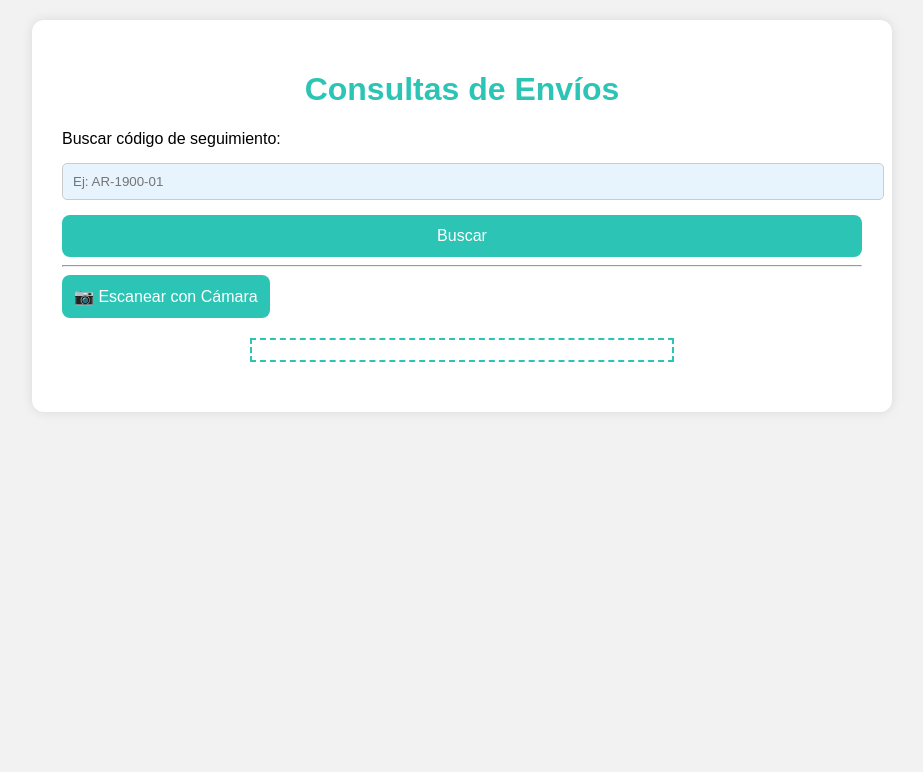
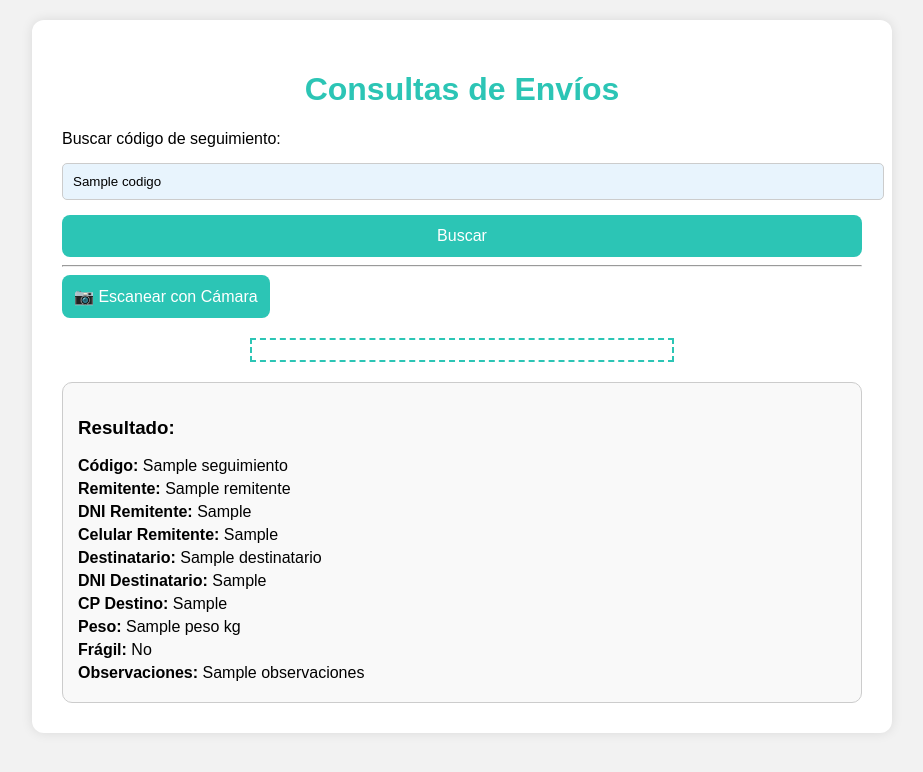
Before and after one commit to lluqlu/mi-etiquetas-deploy, a Flask app: template templates/consultas.html in a window 1280 px wide. Shown: the top 772 px of the page, without its empty margins (178-1101 px from the left). Run offline with Flask 2, Linux system fonts and the light colour scheme; the template is opened without the code that fills it: most values are stand-ins (such as "Sample title", 1, 10 or a date in 2020); some libraries are stand-ins or nearby versions.

Commit message:
consultas 1

```diff
--- a/app.py
+++ b/app.py
@@ -37,21 +37,35 @@ def logout():
     session.pop('usuario', None)
     return redirect(url_for('index'))
 
-# --------- CONTADOR JSON PERSISTENTE --------- #
+# --------- CONSULTAS --------- #
+@app.route('/consultas', methods=['GET'])
+@requires_auth
+def consultas():
+    codigo = request.args.get('codigo')
+    resultado = None
+    if codigo:
+        try:
+            with open("static/envios.csv", newline="") as f:
+                reader = csv.DictReader(f)
+                for row in reader:
+                    if row['Seguimiento'] == codigo:
+                        resultado = row
+                        break
+        except FileNotFoundError:
+            pass
+    return render_template("consultas.html", resultado=resultado, codigo=codigo)
+
+# --------- CONTADORES --------- #
 def get_next_tracking(cp_dest):
     ruta = "static/contador.json"
     if not os.path.exists(ruta):
         with open(ruta, "w") as f:
             json.dump({"secuencia": 0}, f)
-
     with open(ruta, "r") as f:
         datos = json.load(f)
-
     datos["secuencia"] += 1
-
     with open(ruta, "w") as f:
         json.dump(datos, f)
-
     return f"AR-{cp_dest}-{str(datos['secuencia']).zfill(2)}"
 
 def get_next_tracking_thana(cp_dest):
@@ -59,15 +73,11 @@ def get_next_tracking_thana(cp_dest):
     if not os.path.exists(ruta):
         with open(ruta, "w") as f:
             json.dump({"secuencia": 0}, f)
-
     with open(ruta, "r") as f:
         datos = json.load(f)
-
     datos["secuencia"] += 1
-
     with open(ruta, "w") as f:
         json.dump(datos, f)
-
     return f"TH-{cp_dest}-{str(datos['secuencia']).zfill(4)}"
 
 # --------- REGISTRO --------- #
@@ -108,7 +118,7 @@ def historial():
 def export_csv():
     return send_file("static/envios.csv", as_attachment=True)
 
-# --------- QR --------- #
+# --------- GENERAR QR --------- #
 def generar_qr_llamada(data, modo, archivo_salida="static/qr.png"):
     if modo == '3':
         qr = qrcode.make("https://www.instagram.com/gorras.thana/")
@@ -116,17 +126,15 @@ def generar_qr_llamada(data, modo, archivo_salida="static/qr.png"):
         qr = qrcode.make(f"tel:{data['celular_dest']}")
     qr.save(archivo_salida)
 
-# --------- ETIQUETA --------- #
+# --------- GENERAR ETIQUETA --------- #
 def generar_etiqueta_envio(data, modo, archivo_salida="etiqueta_envio.pdf"):
     generar_qr_llamada(data, modo)
-
     if modo == '1':
         numero_seguimiento = get_next_tracking(data['cp_dest'])
     elif modo == '3':
         numero_seguimiento = get_next_tracking_thana(data['cp_dest'])
     else:
         numero_seguimiento = "-"
-
     registrar_envio(data, numero_seguimiento)
 
     c = canvas.Canvas(archivo_salida, pagesize=portrait((283, 425)))
@@ -188,7 +196,7 @@ def generar_etiqueta_envio(data, modo, archivo_salida="etiqueta_envio.pdf"):
 
     c.save()
 
-# --------- RUTA PRINCIPAL (con persistencia y vista previa) --------- #
+# --------- FORMULARIO PRINCIPAL --------- #
 @app.route('/', methods=['GET', 'POST'])
 def index():
     if request.method == 'POST':
@@ -212,10 +220,8 @@ def index():
             'fragil': request.form.get('fragil') == 'si',
             'observaciones': request.form.get('observaciones')[:50] if request.form.get('observaciones') else ""
         }
-
         session['datos'] = datos
         session['modo'] = modo
-
         generar_etiqueta_envio(datos, modo)
         return redirect(url_for('preview'))
 
--- a/templates/consultas.html
+++ b/templates/consultas.html
@@ -18,6 +18,17 @@
       margin-top: 20px;
       font-size: 16px;
       font-weight: bold;
+      color: #333;
+    }
+    .datos-envio {
+      margin-top: 20px;
+      padding: 15px;
+      border: 1px solid #ccc;
+      border-radius: 10px;
+      background-color: #f9f9f9;
+    }
+    .datos-envio p {
+      margin: 5px 0;
     }
   </style>
 </head>
@@ -26,7 +37,7 @@
   <h1>Consultas de Envíos</h1>
   <form method="GET" action="/consultas">
     <label for="codigo">Buscar código de seguimiento:</label>
-    <input type="text" name="codigo" id="codigo" placeholder="Ej: AR-1900-01">
+    <input type="text" name="codigo" id="codigo" placeholder="Ej: AR-1900-01" value="{{ codigo or '' }}">
     <button type="submit">Buscar</button>
   </form>
 
@@ -35,6 +46,24 @@
   <button onclick="iniciarEscaneo()">📷 Escanear con Cámara</button>
   <div id="scanner"></div>
   <div id="resultado"></div>
+
+  {% if resultado %}
+    <div class="datos-envio">
+      <h3>Resultado:</h3>
+      <p><strong>Código:</strong> {{ resultado['Seguimiento'] }}</p>
+      <p><strong>Remitente:</strong> {{ resultado['Remitente'] }}</p>
+      <p><strong>DNI Remitente:</strong> {{ resultado['DNI Rem'] }}</p>
+      <p><strong>Celular Remitente:</strong> {{ resultado['Cel Rem'] }}</p>
+      <p><strong>Destinatario:</strong> {{ resultado['Destinatario'] }}</p>
+      <p><strong>DNI Destinatario:</strong> {{ resultado['DNI Dest'] }}</p>
+      <p><strong>CP Destino:</strong> {{ resultado['CP Dest'] }}</p>
+      <p><strong>Peso:</strong> {{ resultado['Peso'] }} kg</p>
+      <p><strong>Frágil:</strong> {{ 'Sí' if resultado['Frágil'] == '1' else 'No' }}</p>
+      <p><strong>Observaciones:</strong> {{ resultado['Observaciones'] }}</p>
+    </div>
+  {% elif codigo %}
+    <p style="color:red;">No se encontraron resultados para <strong>{{ codigo }}</strong>.</p>
+  {% endif %}
 </div>
 
 <script>
```
